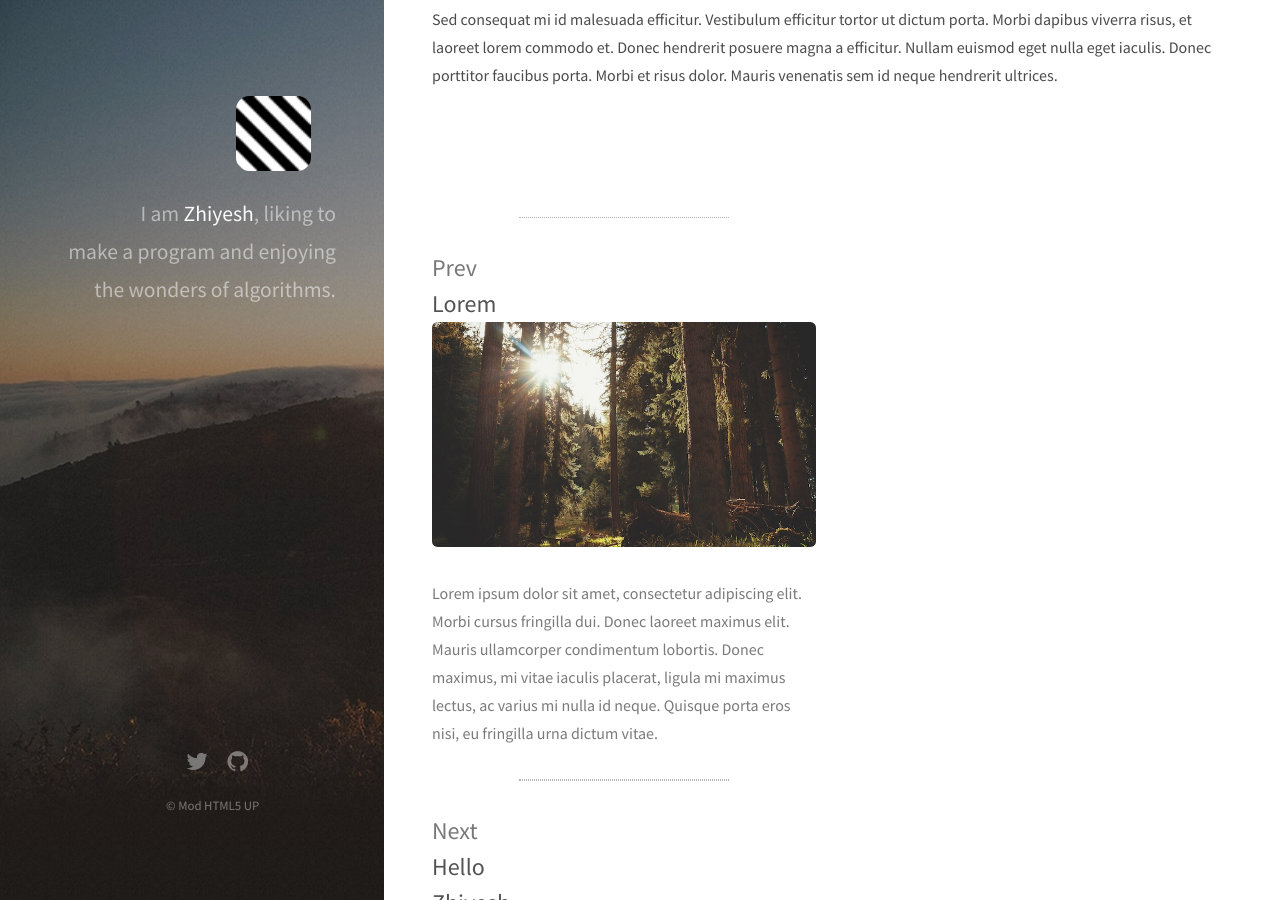
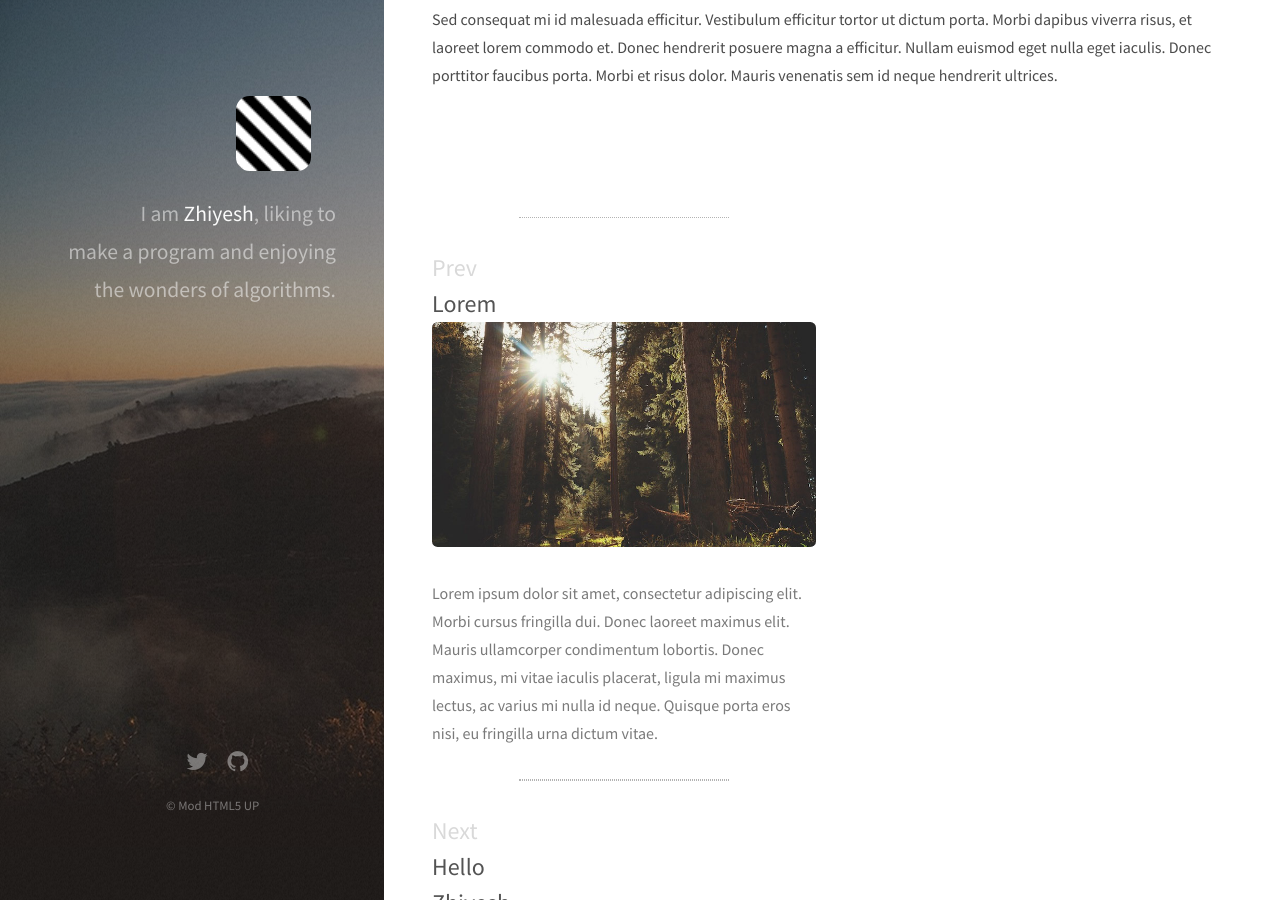
Before and after one commit to Zhiyelah/zhiyelah.github.io, a Jekyll site: the page built from _posts/2015-02-06-welcome-to-jekyll.markdown, in a window 1280 px wide and 900 px high, scrolled down 1068 px. Built offline with Jekyll 4.4.1, drawn with Linux system fonts in a browser that asks for light colours; nearby versions of some CDN libraries.

Commit message:
Update post.html

```diff
--- a/_layouts/post.html
+++ b/_layouts/post.html
@@ -18,7 +18,7 @@
         <article class="{% cycle '6u', '6u$' %} 12u(small) excerpt">
           <header>
             <hr class="divide">
-            <h2><a href="{{ page.previous.url }}" class="hover"><strong>Prev</strong><br>{{ page.previous.title }}</a></h2>
+            <h2><a href="{{ page.previous.url }}" class="hover"><fade>Prev</fade><br>{{ page.previous.title }}</a></h2>
           </header>
           <section>
             <a href="{{ page.previous.url }}" class="fade">{{ page.previous.excerpt }}</a>
@@ -33,7 +33,7 @@
         <article class="{% cycle '6u', '6u$' %} 12u(small) excerpt f-right">
           <header>
             <hr class="divide">
-            <h2><a href="{{ page.next.url }}" class="hover"><strong>Next</strong><br>{{ page.next.title }}</a></h2>
+            <h2><a href="{{ page.next.url }}" class="hover"><fade>Next</fade><br>{{ page.next.title }}</a></h2>
           </header>
           <section>
             <a href="{{ page.next.url }}" class="fade">{{ page.next.excerpt | markdownify }}</a>
```
